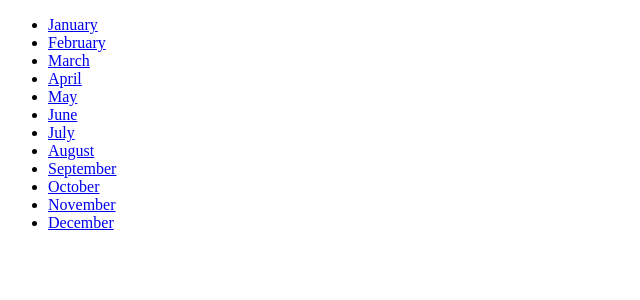
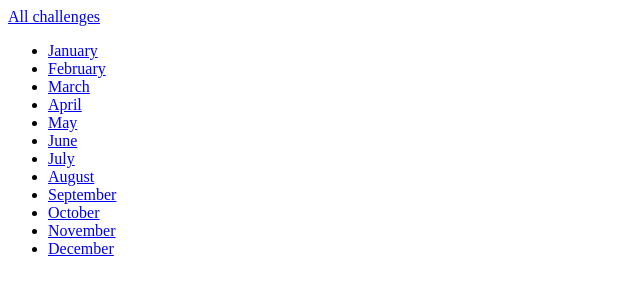
Before and after one commit to Mayank-Tayal/Self_Development, a Django app: page /challenges/ in a window 1280 px wide. Shown: the top 300 px of the page, without its empty margins (0-640 px from the left). Run offline with Django 5.2, Linux system fonts and the light colour scheme.

Commit message:
include feature or partial templates

```diff
--- a/Django/MYPROJECT/challenges/templates/challenges/challenge.html
+++ b/Django/MYPROJECT/challenges/templates/challenges/challenge.html
@@ -7,6 +7,8 @@
 
 
 {% block content %}
+    {% include  "challenges\include\header.html" %}
+
     <h1>{{month}}'s Challenge</h1>
     {% if output is not None %}
         <p>{{output}}</p>
--- /dev/null
+++ b/Django/MYPROJECT/challenges/templates/challenges/include/header.html
@@ -0,0 +1,3 @@
+<header>
+    <nav><a href = "{%url "index" %}">All challenges</a></nav>
+</header>
--- a/Django/MYPROJECT/challenges/templates/challenges/index.html
+++ b/Django/MYPROJECT/challenges/templates/challenges/index.html
@@ -3,6 +3,9 @@
 {% block title %}My Challenges{% endblock %}
 
 {% block content %}
+    {% include  "challenges\include\header.html" %}
+
+
     <ul>
         {% for month in months%}
         <li><a href="{% url "main_url" month%}">{{month|title}}</a></li>
--- a/Django/MYPROJECT/challenges/urls.py
+++ b/Django/MYPROJECT/challenges/urls.py
@@ -2,14 +2,8 @@ from django.urls import path
 from . import views
 
 urlpatterns = [
-    # static way to add urls
-    # path("january", views.index),
-    # path("febuary",views.schedule),
 
-    path("",views.challenge_page),
-    # redirection
+    path("",views.challenge_page, name = "index"),
     path("<int:month>",views.redirect_months),
-
-    # dynamic ways to add url
     path("<str:month>",views.monthly_challenges, name = "main_url"),
 ]
```
